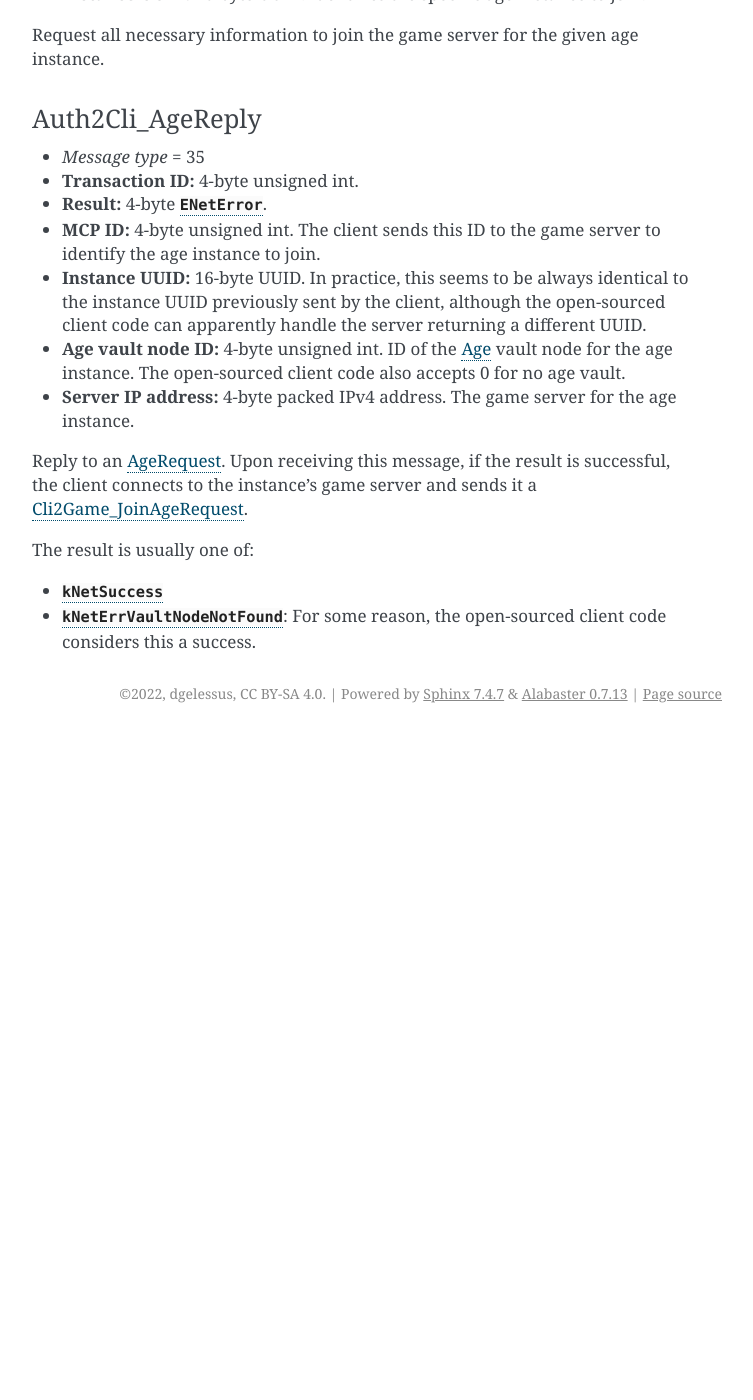
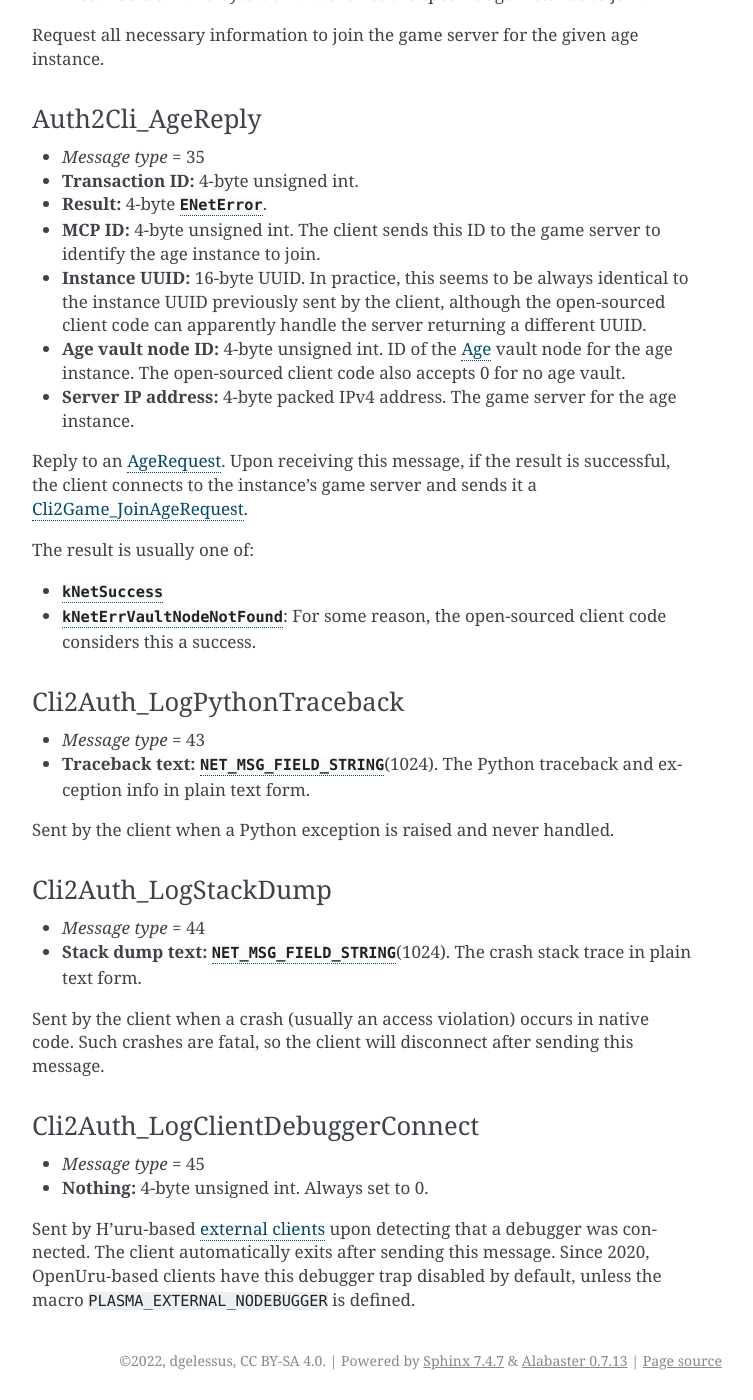
Before and after one commit to dgelessus/NAGUS, a Sphinx documentation site: the page built from docs/uru/auth_server.rst, in a window 1280 px wide and 1400 px high, scrolled down 36792 px. Shown: the whole window, without its empty margins (388-1141 px from the left). Built offline with Sphinx 7.4.7, drawn with Linux system fonts in a browser that asks for light colours; before the commit the page ends 37525 px from its top, so only the background shows below that; some of the changed text lies outside the part shown.

Commit message:
Document and implement auth server client log messages

```diff
--- a/docs/uru/auth_server.rst
+++ b/docs/uru/auth_server.rst
@@ -152,9 +152,9 @@ not even their structure.
    :header: #,Cli2Auth,Auth2Cli,#
    :widths: auto
 
-   43,LogPythonTraceback,,
-   44,LogStackDump,,
-   45,LogClientDebuggerConnect,,
+   43,:ref:`LogPythonTraceback <cli2auth_log_python_traceback>`,,
+   44,:ref:`LogStackDump <cli2auth_log_stack_dump>`,,
+   45,:ref:`LogClientDebuggerConnect <cli2auth_log_client_debugger_connect>`,,
 
 .. csv-table:: Score
    :name: auth_messages_score
@@ -2051,3 +2051,42 @@ The result is usually one of:
 * :cpp:enumerator:`kNetSuccess`
 * :cpp:enumerator:`kNetErrVaultNodeNotFound`: For some reason,
   the open-sourced client code considers this a success.
+
+.. _cli2auth_log_python_traceback:
+
+Cli2Auth_LogPythonTraceback
+^^^^^^^^^^^^^^^^^^^^^^^^^^^
+
+* *Message type* = 43
+* **Traceback text:** :c:macro:`NET_MSG_FIELD_STRING`\(1024).
+  The Python traceback and exception info in plain text form.
+
+Sent by the client when a Python exception is raised and never handled.
+
+.. _cli2auth_log_stack_dump:
+
+Cli2Auth_LogStackDump
+^^^^^^^^^^^^^^^^^^^^^
+
+* *Message type* = 44
+* **Stack dump text:** :c:macro:`NET_MSG_FIELD_STRING`\(1024).
+  The crash stack trace in plain text form.
+
+Sent by the client when a crash (usually an access violation) occurs in native code.
+Such crashes are fatal,
+so the client will disconnect after sending this message.
+
+.. _cli2auth_log_client_debugger_connect:
+
+Cli2Auth_LogClientDebuggerConnect
+^^^^^^^^^^^^^^^^^^^^^^^^^^^^^^^^^
+
+* *Message type* = 45
+* **Nothing:** 4-byte unsigned int.
+  Always set to 0.
+
+Sent by H'uru-based :ref:`external clients <internal_external_client>` upon detecting that a debugger was connected.
+The client automatically exits after sending this message.
+Since 2020,
+OpenUru-based clients have this debugger trap disabled by default,
+unless the macro ``PLASMA_EXTERNAL_NODEBUGGER`` is defined.
```
Also changed, not shown: 1 other file.
